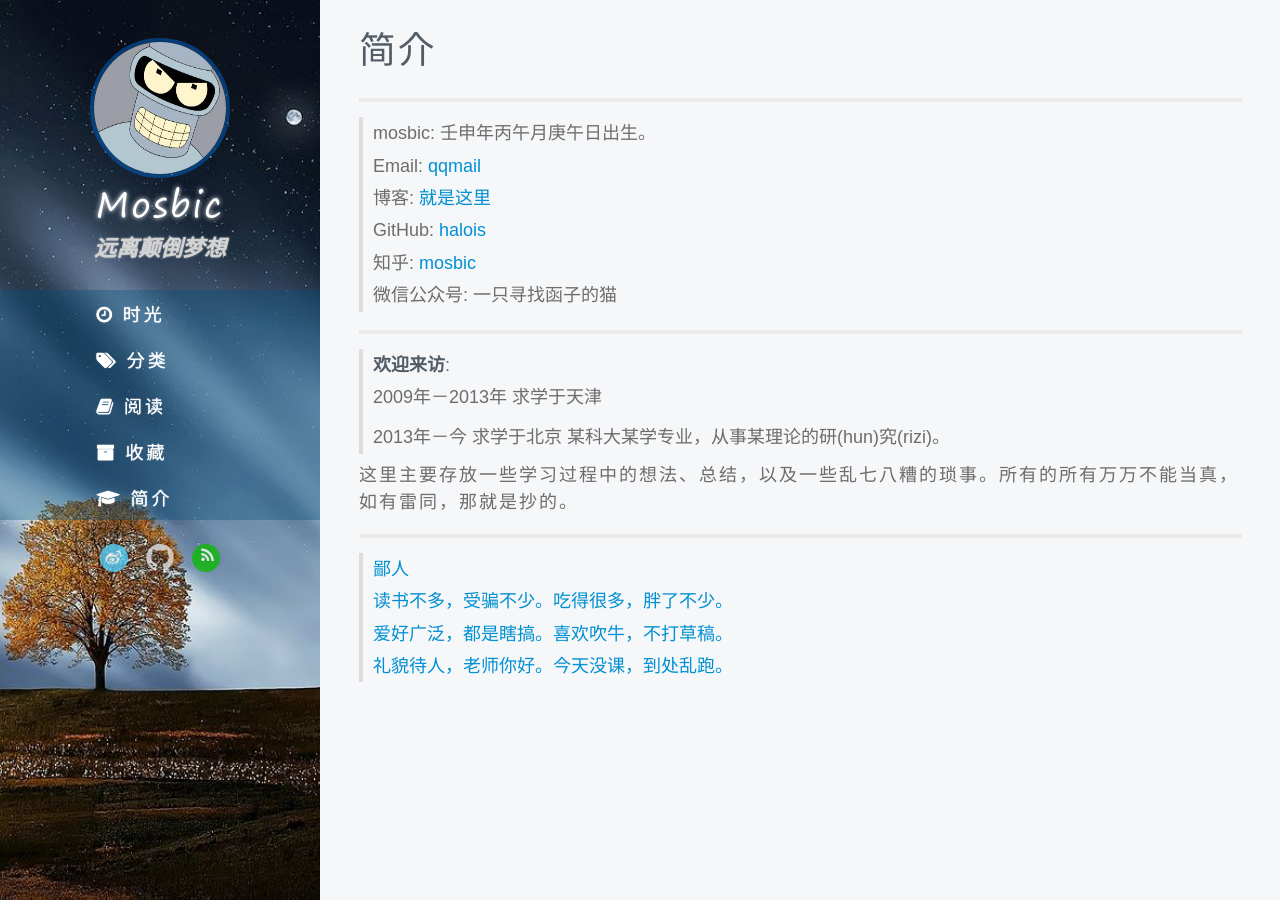
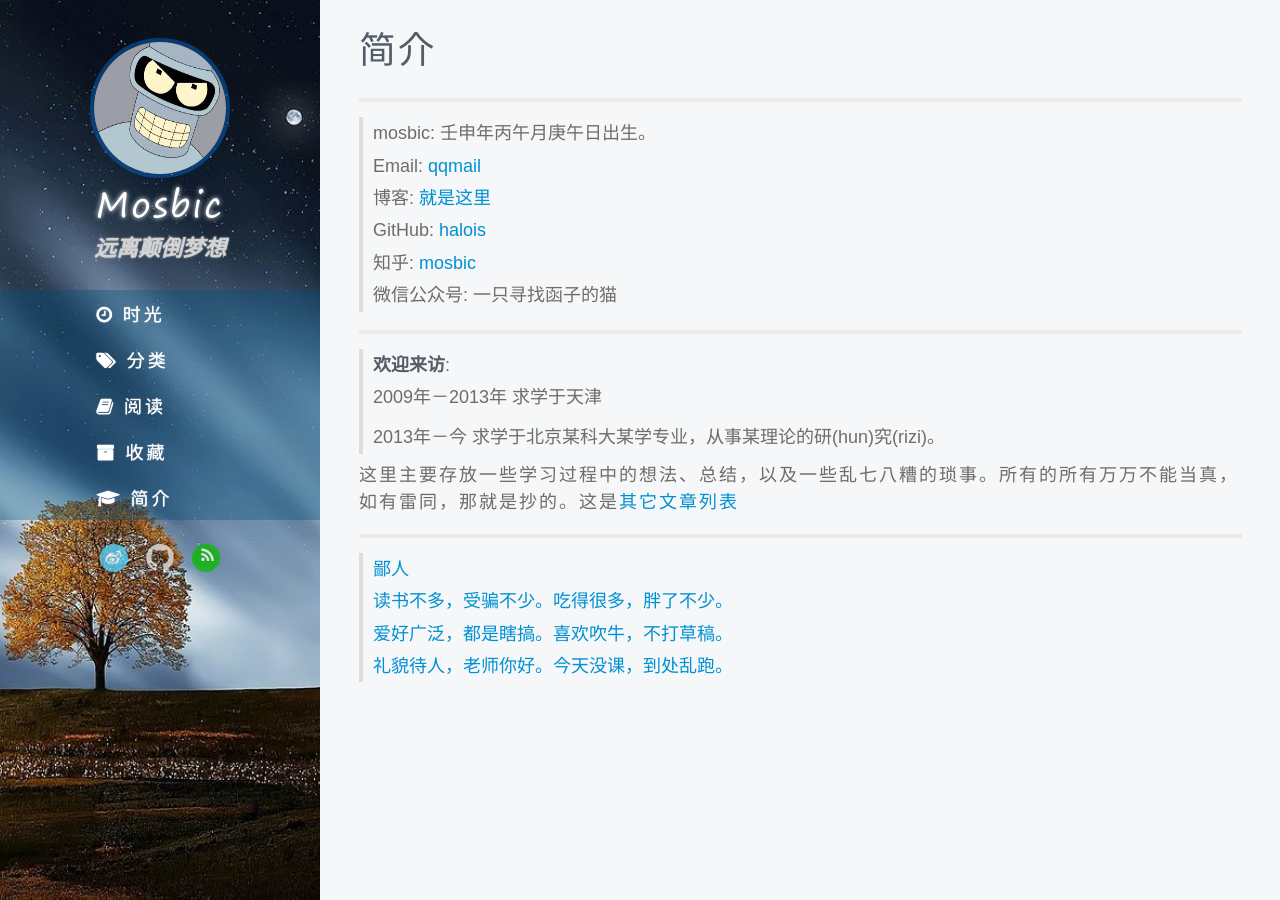
Before and after one commit to halois/halois.github.io, a Jekyll site: the page built from page/about.md, in a window 1280 px wide. Built offline with Jekyll 4.4.1, drawn with Linux system fonts in a browser that asks for light colours; some web fonts are replaced; comment, search, counter and statistics services are not loaded.

Commit message:
增加了cmd markdown

```diff
--- a/page/about.md
+++ b/page/about.md
@@ -40,9 +40,9 @@ blockquote p {
 > **欢迎来访**: <br />
 > 2009年－2013年 求学于天津
 >
-> 2013年－今 求学于北京 某科大某学专业，从事某理论的研(hun)究(rizi)。
+> 2013年－今 求学于北京某科大某学专业，从事某理论的研(hun)究(rizi)。
 
-这里主要存放一些学习过程中的想法、总结，以及一些乱七八糟的琐事。所有的所有万万不能当真，如有雷同，那就是抄的。
+这里主要存放一些学习过程中的想法、总结，以及一些乱七八糟的琐事。所有的所有万万不能当真，如有雷同，那就是抄的。这是[其它文章列表](https://www.zybuluo.com/mosbic/note/261352)
 
 
 
```
